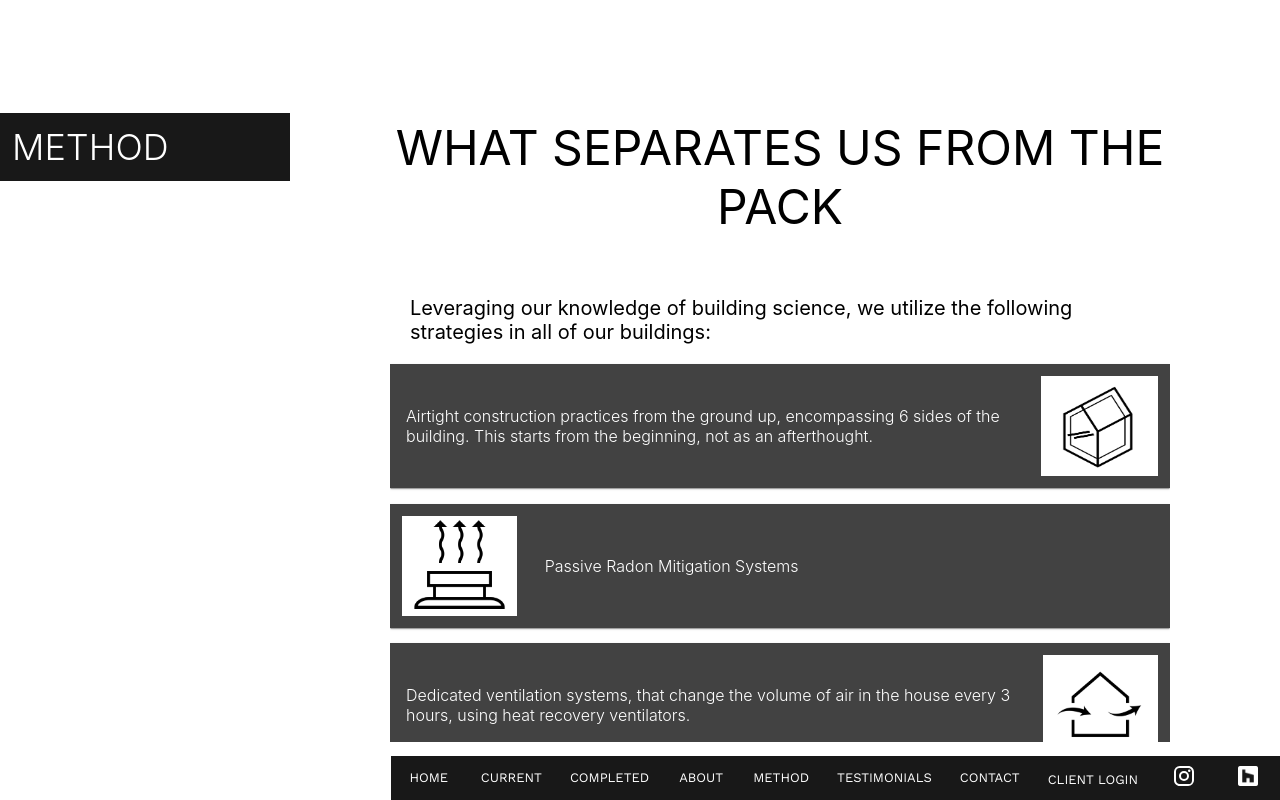
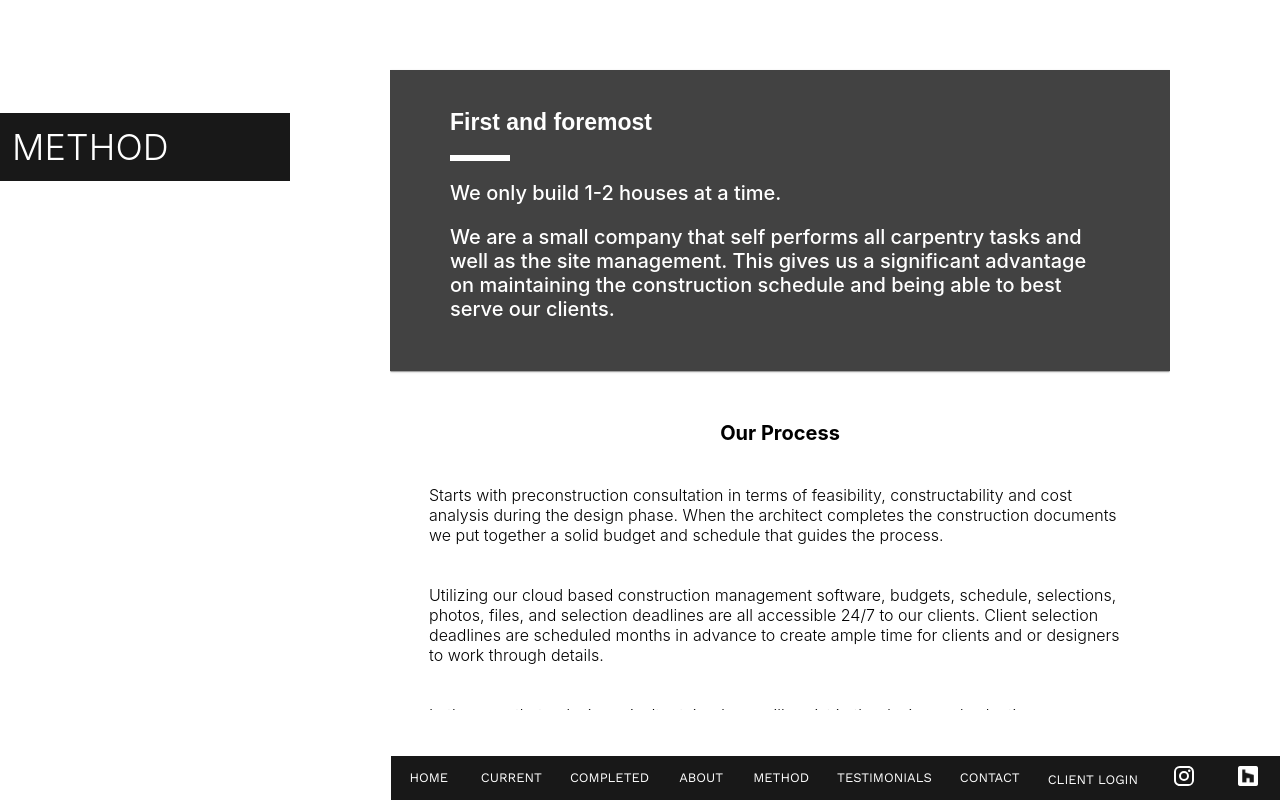
Before and after one commit to grizzCode/builder, a React (Create React App) app: page /method in a window 1280 px wide. Built offline with nearby package versions, Linux system fonts and the light colour scheme.

Commit message:
method page edits

```diff
--- a/src/components/Method.js
+++ b/src/components/Method.js
@@ -14,8 +14,32 @@ export default function Method() {
   return (
     <>
       <StyledText>
-        <StyledH4>What separates us from the pack</StyledH4>
-        <StyledSubhead>Leveraging our knowledge of building science, we utilize the following strategies in all of our buildings:</StyledSubhead>
+        {/* <StyledH4>Our Process</StyledH4> */}
+        <FirstDiv square>
+          <FirstDivHeading>First and foremost</FirstDivHeading>
+          <HrDiv></HrDiv>
+          <FirstDivSubhead>
+            We only build 1-2 houses at a time.
+          </FirstDivSubhead>
+          <FirstDivSubhead>
+            We are a small company that self performs all carpentry tasks and well as the site management. This gives us a significant advantage on maintaining the construction schedule and being able to best serve our clients.
+          </FirstDivSubhead>
+        </FirstDiv>
+        <TextContainer>
+          <StyledSubhead><strong>Our Process</strong></StyledSubhead>
+        </TextContainer>
+        <TextContainer>
+          <UpperTextDiv>Starts with preconstruction consultation in terms of feasibility, constructability and cost analysis during the design phase. When the architect completes the construction documents we put together a solid budget and schedule that guides the process. </UpperTextDiv>
+        </TextContainer>
+        <TextContainer>
+          <UpperTextDiv>Utilizing our cloud based construction management software, budgets, schedule, selections, photos, files, and selection deadlines are all accessible 24/7 to our clients.  Client selection deadlines are scheduled months in advance to create ample time for clients and or designers to work through details.</UpperTextDiv>
+        </TextContainer>
+        <TextContainer>
+          <UpperTextDiv>In the case that a designer isn’t retained, we will assist in the design and selection process. We’ve done this many times.  Bimonthly  meetings are standard for local clients to keep them on the same page of the design and to discuss details in the field.  We stay involved from concept to completion to well after occupancy to ensure that systems function as designed, and to ensure our clients happiness.</UpperTextDiv>
+        </TextContainer>
+        <TextContainer>
+          <UpperTextDiv>Leveraging our knowledge of building science, we utilize the following strategies in all of our buildings:</UpperTextDiv>
+        </TextContainer>
         <StyledPaper square>
           <TextDiv>Airtight construction practices from the ground up, encompassing 6 sides of the building.
           This starts from the beginning, not as an afterthought.
@@ -46,8 +70,9 @@ export default function Method() {
           <TextDiv>Because are buildings are super insulated with great windows, they are extremely QUIET!  because of this, we specify our mechanical systems to be almost inaudible.</TextDiv>
           <Icon src={QuietIcon} height="100px" />
         </StyledPaper>
-
-        <StyledH5>What this equates to is a high level of comfort, building durability, and a healthy indoor air environment. </StyledH5>
+        <TextContainer>
+          <StyledSubhead><strong>What this equates to is a high level of comfort, building durability, and a healthy indoor air environment.</strong> </StyledSubhead>
+        </TextContainer>
       </StyledText>
     </>
   )
@@ -55,18 +80,10 @@ export default function Method() {
 
 const StyledText = styled.div`
   margin: auto;
-  height: 84vh;
+  margin-top: 0;
+  height: 85vh;
   width: 78%;
   overflow: scroll;
-`
-
-const StyledH4 = styled.h3`
-  font-family: inherit;
-  font-size: 48px;
-  text-transform: uppercase;
-  font-weight: 400;
-  text-align: center;
-  margin-bottom: 60px;
 `
 
 const StyledH5 = styled.h3`
@@ -80,7 +97,6 @@ const StyledSubhead = styled.h3`
   font-family: inherit;
   font-size: 20px;
   font-weight: 400;
-  margin: 20px;
   margin-top: 50px;
 `
 
@@ -97,6 +113,13 @@ const TextDiv = styled.div`
   display: flex;
   align-items: center;
 `
+const UpperTextDiv = styled.div`
+  width: 90%;
+  font-family: inherit;
+  font-weight: 300;
+  margin: 20px;
+
+`
 
 const Icon = styled.img`
   background-color: white;
@@ -105,3 +128,34 @@ const Icon = styled.img`
   // width: 140px;
 
 `
+
+const FirstDiv = styled(Paper)`
+  background-color: black;
+  color: white;
+  padding-top: 20px;
+  padding-bottom: 30px;
+  padding-left: 60px;
+  padding-right: 60px;
+  margin-top: 40px;
+`
+
+const FirstDivHeading = styled.h2`
+  font-size: 23px;
+  font-family: "Atlas Grotesk Web",sans-serif;
+`
+const FirstDivSubhead = styled.h3`
+font-family: inherit;
+font-size: 20px;
+font-weight: 500;
+`
+
+const HrDiv = styled.div`
+  background-color: white;
+  height: 6px;
+  width: 60px;
+`
+
+const TextContainer = styled.div`
+  display: flex;
+  justify-content: center;
+`
```
